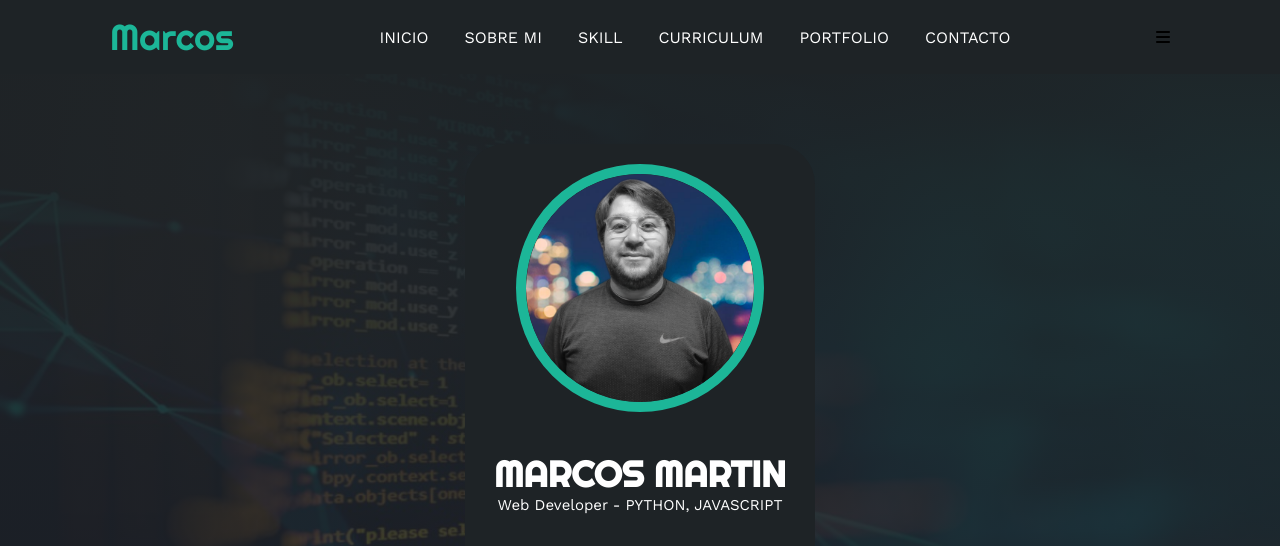
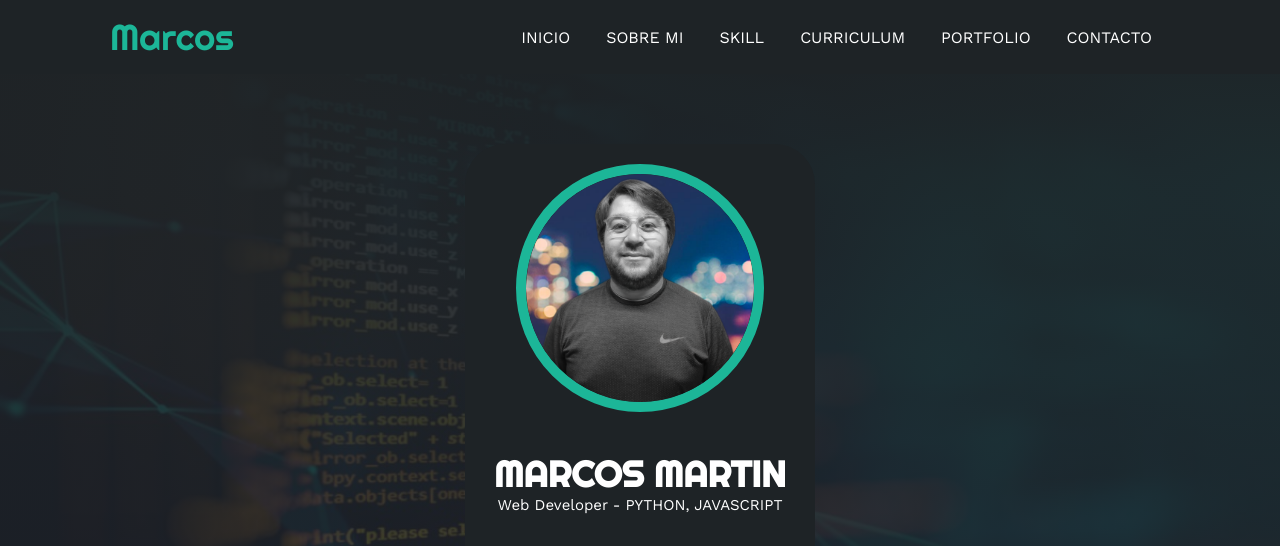
Before and after one commit to MarcosMartinProgram/marcosmartinprogram.github.io, a plain HTML site: page index.html in a window 1280 px wide. Shown: the top 546 px of the page. Drawn offline with nearby package versions, Linux system fonts and the light colour scheme.

Commit message:
arreglo html

```diff
--- a/index.html
+++ b/index.html
@@ -26,9 +26,8 @@
 
                 </ul>
             </nav>
-            <div class="nav=responsive">
+            <div class="nav-responsive" onclick="mostrarOcultarMenu()">
                 <i class="fa-solid fa-bars"></i>
-
             </div>
         </header>
     </div>
```
